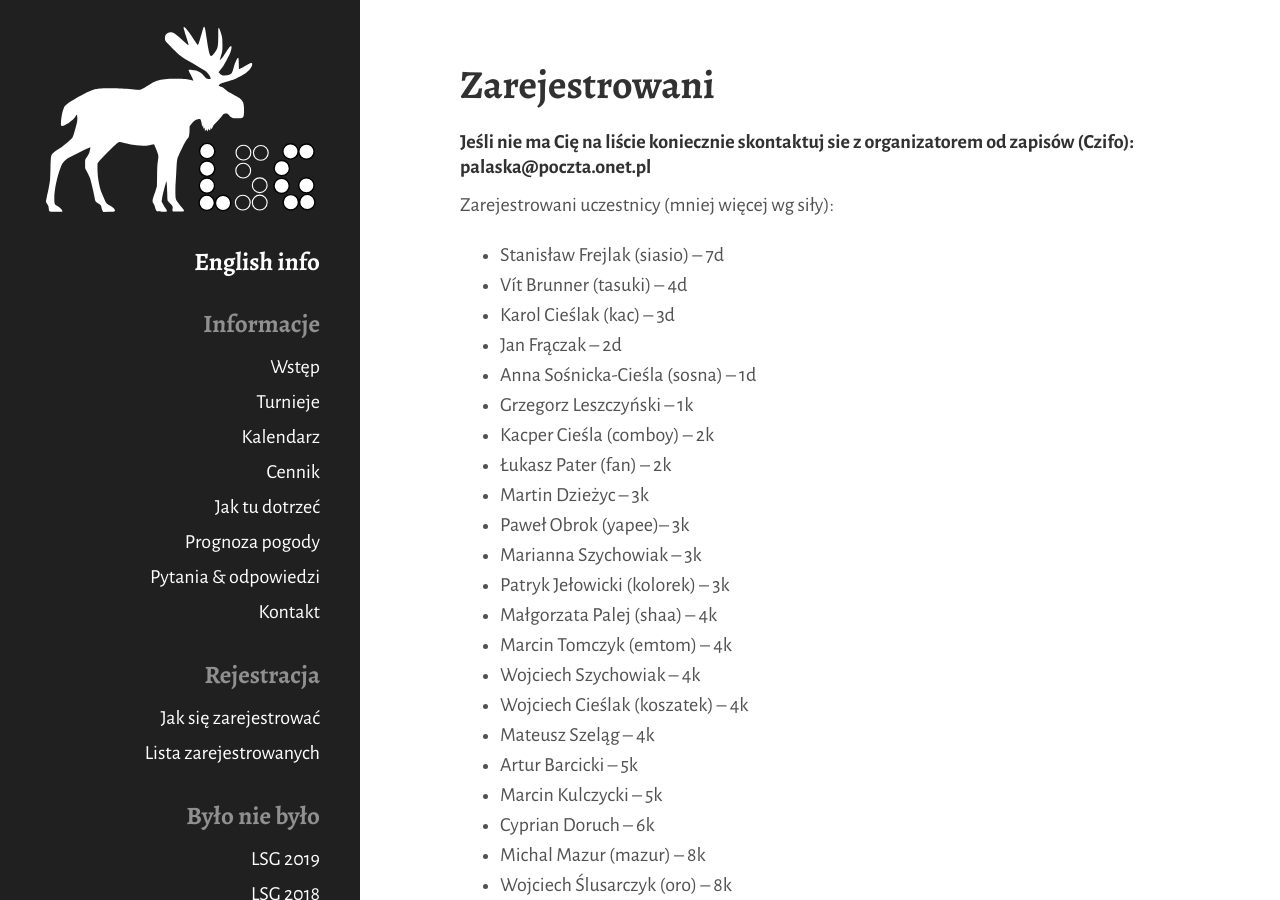
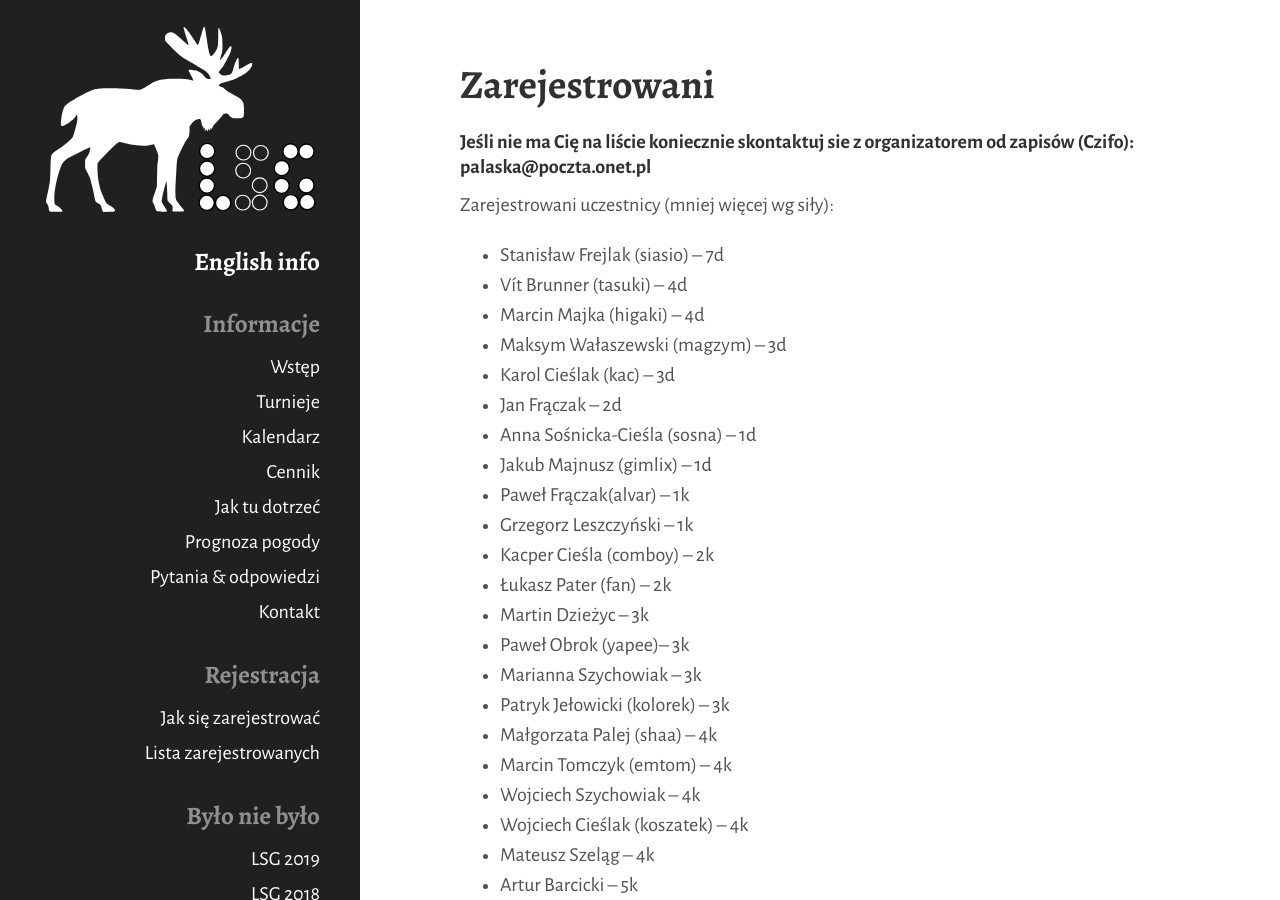
Before and after one commit to tasuki/lsg, a Jekyll site: the page built from zarejestrowani.md, in a window 1280 px wide and 900 px high. Built offline with Jekyll 4.4.1, drawn with Linux system fonts in a browser that asks for light colours; nearby versions of some CDN libraries.

Commit message:
Update zarejestrowani.md

```diff
--- a/zarejestrowani.md
+++ b/zarejestrowani.md
@@ -11,9 +11,13 @@ Zarejestrowani uczestnicy (mniej więcej wg siły):
 
 - Stanisław Frejlak (siasio) -- 7d
 - Vít Brunner (tasuki) -- 4d
+- Marcin Majka (higaki) -- 4d
+- Maksym Wałaszewski (magzym) -- 3d
 - Karol Cieślak (kac) -- 3d
 - Jan Frączak -- 2d
 - Anna Sośnicka-Cieśla (sosna) -- 1d
+- Jakub Majnusz (gimlix) -- 1d
+- Paweł Frączak(alvar) -- 1k
 - Grzegorz Leszczyński -- 1k
 - Kacper Cieśla (comboy) -- 2k
 - Łukasz Pater (fan) -- 2k
```
